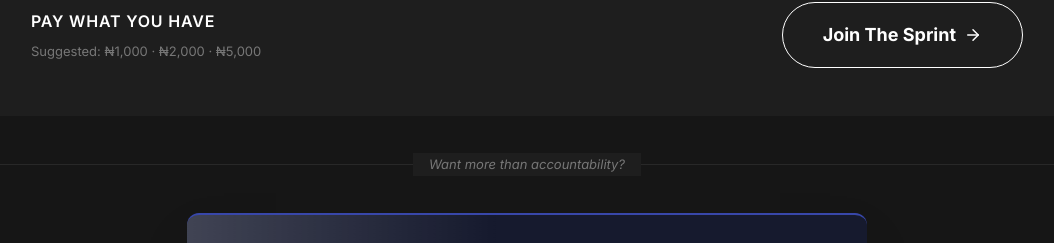
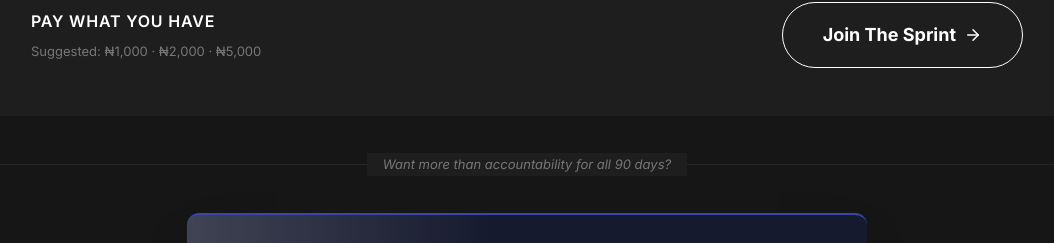
Before and after one commit to Adebayo0001/Sprint-Execution, a React (Vite) app: page / in a window 1280 px wide. Shown: the part 7383-7626 px from the top of the page, without its empty margins (113-1167 px from the left). Built offline with nearby package versions, Linux system fonts and the light colour scheme; no server answers; the database is empty.

Commit message:
feat: Clarify accountability duration in divider text
Update the text within the divider component to specify that the accountability challenge lasts for the full 90 days, not just an unspecified period. This provides clearer information to users about the challenge commitment.

```diff
--- a/src/App.tsx
+++ b/src/App.tsx
@@ -774,7 +774,7 @@ function Home() {
             {/* Divider */}
             <div className="relative h-px w-full bg-white/[0.08] my-12 flex items-center justify-center">
               <span className="bg-[#1e1e1e] px-4 text-[13px] text-[#777777] italic">
-                Want more than accountability?
+                Want more than accountability for all 90 days?
               </span>
             </div>
 
```
